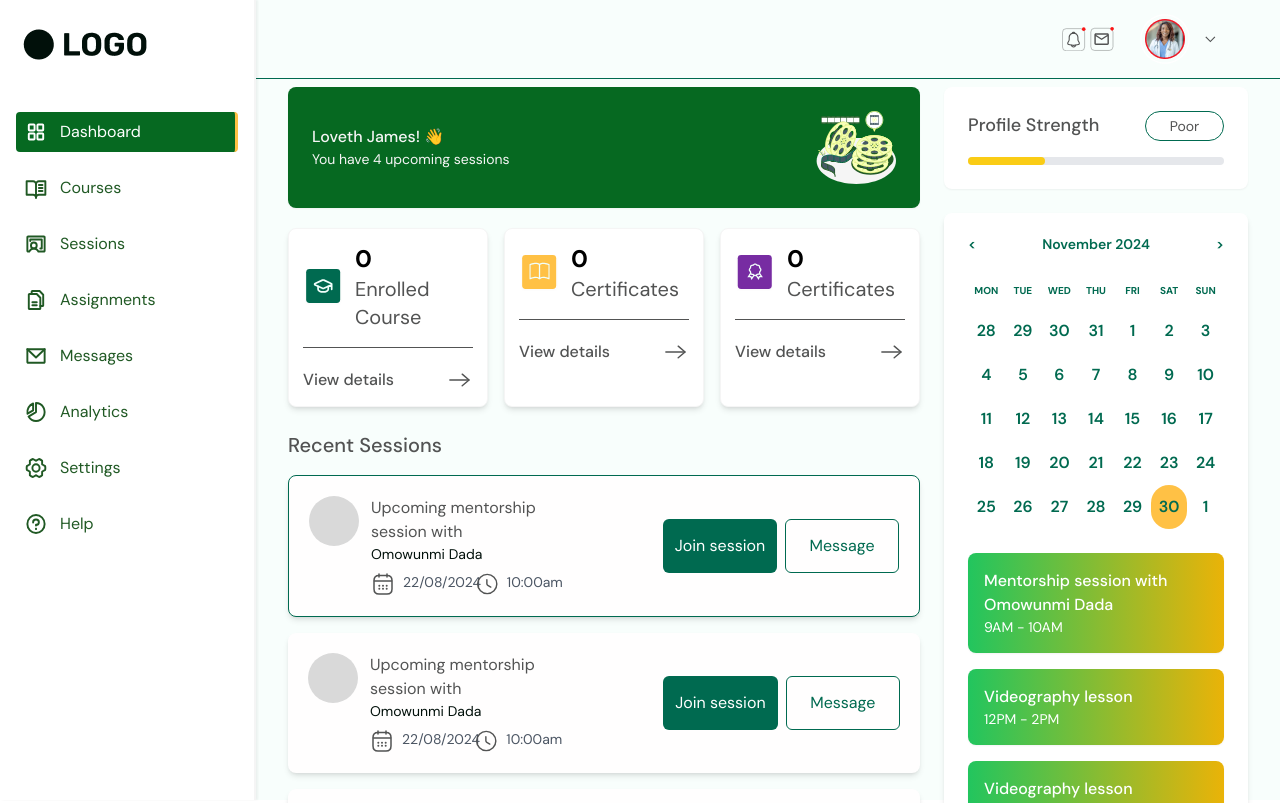
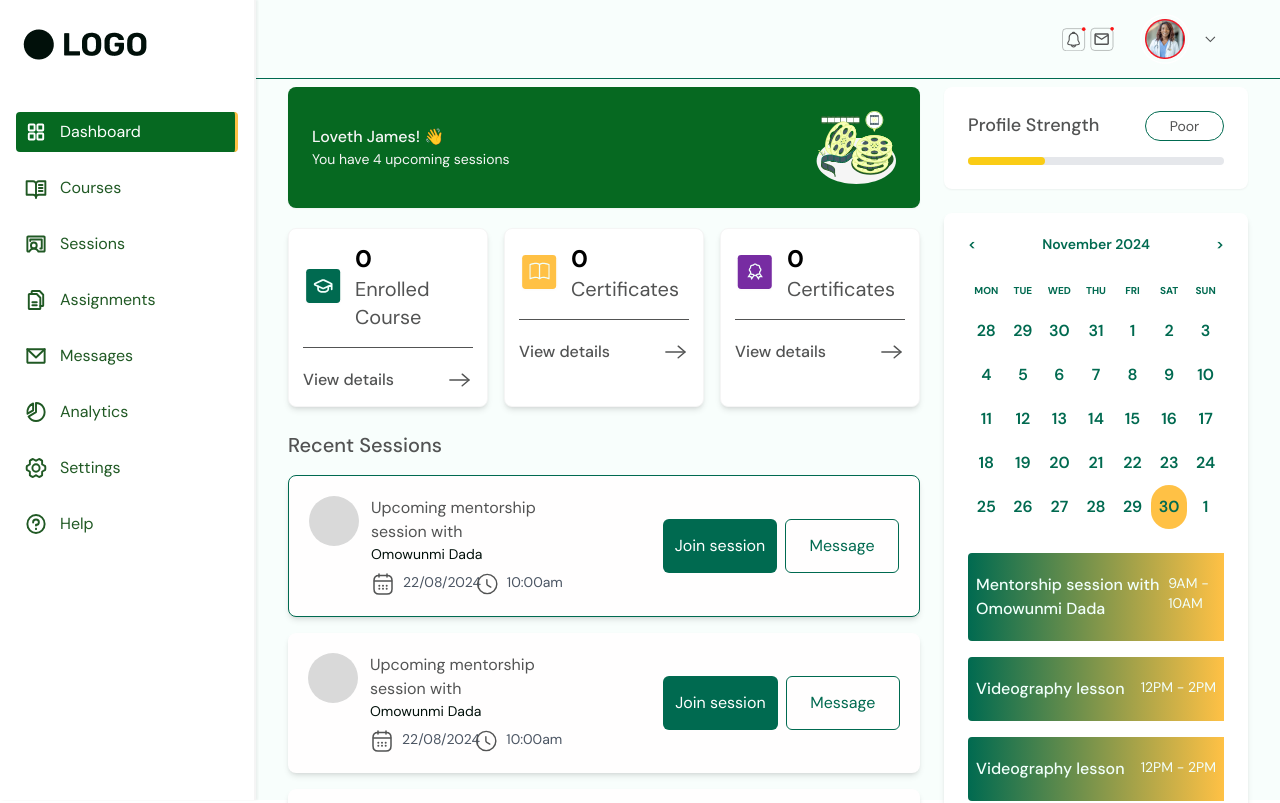
Before and after one commit to Omolara5861/superstar-mentors, a Next.js app: page /mentee-dashboard in a window 1280 px wide. Shown: the top 803 px of the page. Built offline with nearby package versions, Linux system fonts and the light colour scheme.

Commit message:
style: :lipstick: Style code

```diff
--- a/src/app/mentee-dashboard/page.tsx
+++ b/src/app/mentee-dashboard/page.tsx
@@ -174,12 +174,10 @@ function Dashboard() {
                             {events.map((event, index) => (
                                 <div
                                     key={index}
-                                    className="flex justify-between items-center p-4 bg-gradient-to-r from-green-500 to-yellow-500 text-white rounded-lg shadow-sm"
+                                    className="flex justify-between py-5 px-2 bg-gradient-to-r from-[#006A50] to-[#FFC145] text-[#F1FFFB] rounded-s"
                                 >
-                                    <div>
                                         <p className="font-medium">{event.title}</p>
                                         <p className="text-sm">{event.time}</p>
-                                    </div>
                                 </div>
                             ))}
                         </div>
```
